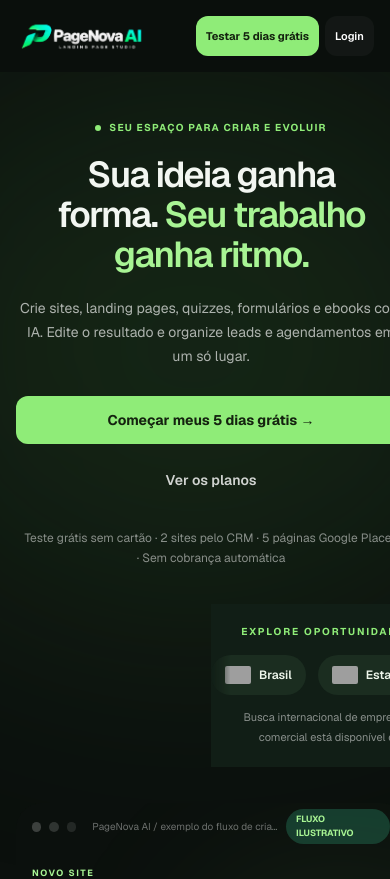
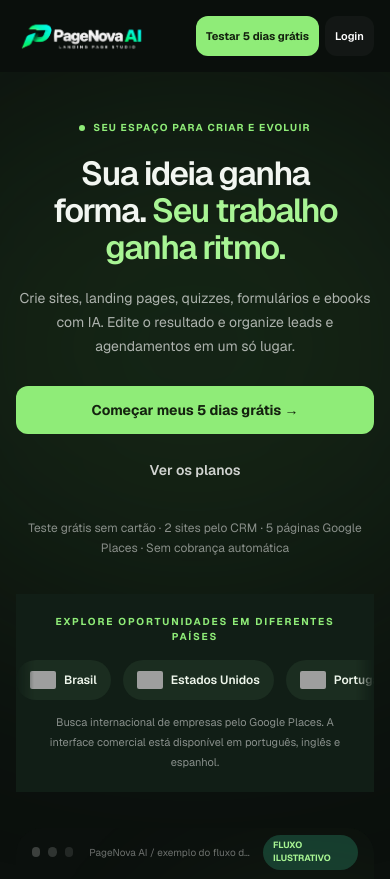
Before and after one commit to dramaflix2026-stack/pagenova-ai, a Next.js app in the folder frontend/: page / in a window 390 px wide. Shown: the top 879 px of the page. Built offline with nearby package versions, Linux system fonts and the light colour scheme; grey boxes are pictures that could not be loaded.

Commit message:
fix: mobile landing hero and country carousel contained within viewport

```diff
--- a/frontend/src/app/page.tsx
+++ b/frontend/src/app/page.tsx
@@ -154,10 +154,10 @@ export default function Home() {
       <section id="plataforma" className="relative overflow-hidden border-b border-white/[.07]">
         <div className="pointer-events-none absolute -right-32 top-0 h-[550px] w-[650px] rounded-full bg-[#3e7838]/20 blur-[130px]" />
         <div className="pointer-events-none absolute -left-64 bottom-0 h-[360px] w-[550px] rounded-full bg-[#5ba949]/10 blur-[110px]" />
-        <div className="relative mx-auto grid w-full max-w-7xl min-w-0 items-center gap-9 px-4 pb-12 pt-12 sm:px-5 md:px-8 md:pb-20 md:pt-20 lg:grid-cols-1 lg:gap-9 lg:pb-24 lg:pt-24">
+        <div className="relative mx-auto grid w-full max-w-7xl min-w-0 items-center gap-9 px-4 pb-12 pt-12 max-sm:gap-7 max-sm:px-5 max-sm:pt-10 sm:px-5 md:px-8 md:pb-20 md:pt-20 lg:grid-cols-1 lg:gap-9 lg:pb-24 lg:pt-24">
           <div className="mx-auto flex w-full max-w-5xl flex-col items-center text-center">
             <SectionLabel>Seu espaço para criar e evoluir</SectionLabel>
-            <h1 className="mt-5 w-full max-w-4xl text-balance text-[clamp(2.15rem,9.2vw,4.75rem)] font-semibold leading-[1.12] tracking-[-.045em] sm:leading-[1.08] sm:tracking-[-.055em]">
+            <h1 className="mt-5 w-full max-w-4xl min-w-0 text-balance text-[clamp(2rem,8.5vw,4.75rem)] font-semibold leading-[1.12] tracking-[-.045em] sm:leading-[1.08] sm:tracking-[-.055em]">
               Sua ideia ganha forma.{" "}
               <span className="text-[#a8f494]">Seu trabalho ganha ritmo.</span>
             </h1>
@@ -176,7 +176,7 @@ export default function Home() {
               Teste grátis sem cartão · 2 sites pelo CRM · 5 páginas Google Places · Sem cobrança automática
             </p>
           </div>
-          <div className="relative left-1/2 w-screen min-w-0 max-w-none -translate-x-1/2 overflow-hidden"><PageNovaCountryMarquee lang="pt" /></div>
+          <div className="relative w-full min-w-0 max-w-full overflow-hidden"><PageNovaCountryMarquee lang="pt" /></div>
           <div className="mx-auto w-full min-w-0 max-w-4xl"><ProductFrame /></div>
         </div>
       </section>
```
